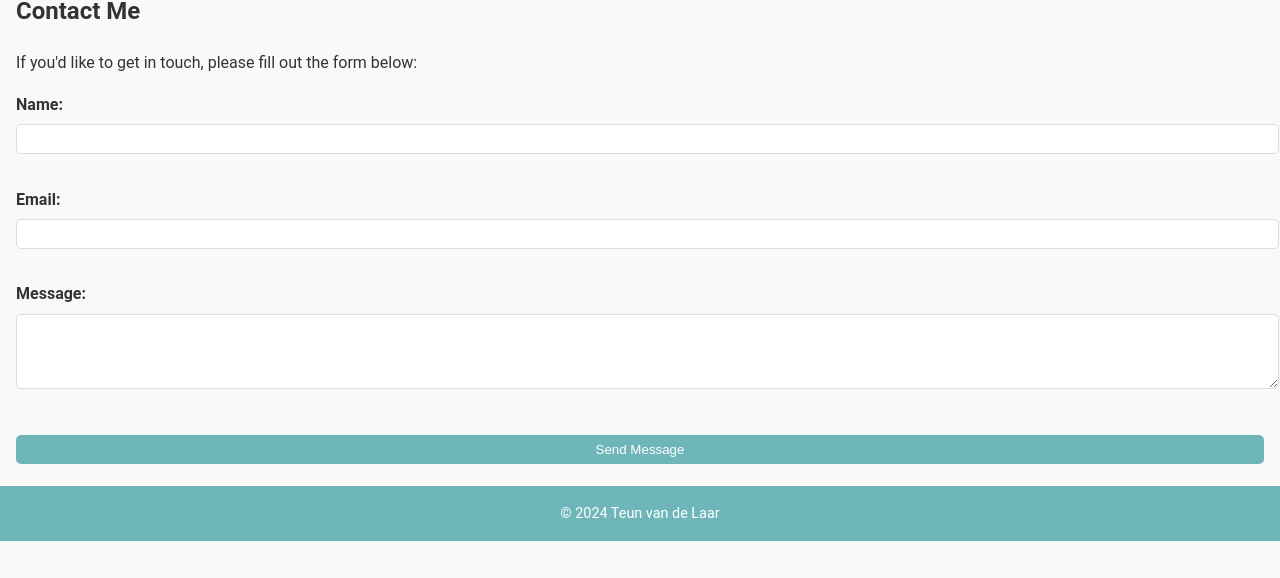
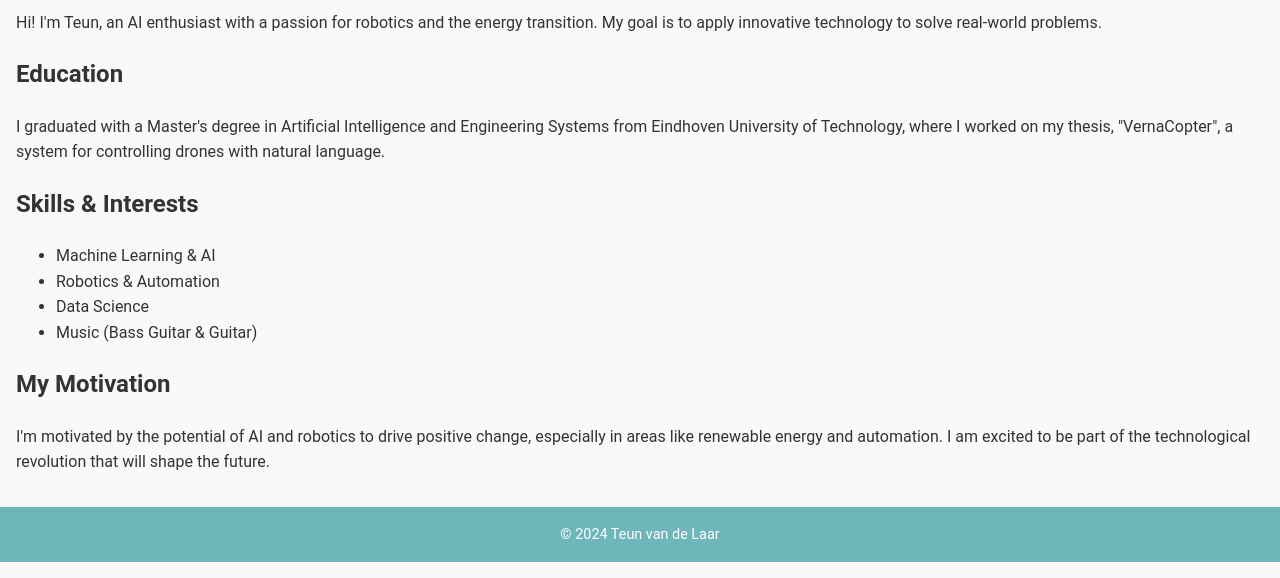
Before and after one commit to TeunvdL/TeunvdL.github.io, a plain HTML site: page contact.html in a window 1280 px wide. Shown: the part 222-800 px from the top of the page. Drawn offline with Linux system fonts and the light colour scheme.

Commit message:
Update home and about

```diff
--- a/contact.html
+++ b/contact.html
@@ -3,13 +3,12 @@
 <head>
     <meta charset="UTF-8">
     <meta name="viewport" content="width=device-width, initial-scale=1.0">
-    <title>Contact - Teun van de Laar</title>
+    <title>About Me - Teun van de Laar</title>
     <link rel="stylesheet" href="styles.css">
 </head>
 <body>
     <header>
         <h1>Teun van de Laar</h1>
-        <p>AI Engineer | Robotics Enthusiast | Musician</p>
         <nav>
             <ul>
                 <li><a href="index.html">Home</a></li>
@@ -19,24 +18,35 @@
             </ul>
         </nav>
     </header>
+
+    <!-- About Content -->
     <main>
-        <section id="contact">
-            <h2>Contact Me</h2>
-            <p>If you'd like to get in touch, please fill out the form below:</p>
-            <form action="mailto:your-email@example.com" method="post" enctype="text/plain">
-                <label for="name">Name:</label><br>
-                <input type="text" id="name" name="name" required><br><br>
+        <section id="intro">
+            <h2>About Me</h2>
+            <p>Hi! I'm Teun, an AI enthusiast with a passion for robotics and the energy transition. My goal is to apply innovative technology to solve real-world problems.</p>
+        </section>
 
-                <label for="email">Email:</label><br>
-                <input type="email" id="email" name="email" required><br><br>
+        <section id="education">
+            <h2>Education</h2>
+            <p>I graduated with a Master's degree in Artificial Intelligence and Engineering Systems from Eindhoven University of Technology, where I worked on my thesis, "VernaCopter", a system for controlling drones with natural language.</p>
+        </section>
 
-                <label for="message">Message:</label><br>
-                <textarea id="message" name="message" rows="4" required></textarea><br><br>
+        <section id="skills">
+            <h2>Skills & Interests</h2>
+            <ul>
+                <li>Machine Learning & AI</li>
+                <li>Robotics & Automation</li>
+                <li>Data Science</li>
+                <li>Music (Bass Guitar & Guitar)</li>
+            </ul>
+        </section>
 
-                <input type="submit" value="Send Message">
-            </form>
+        <section id="motivation">
+            <h2>My Motivation</h2>
+            <p>I'm motivated by the potential of AI and robotics to drive positive change, especially in areas like renewable energy and automation. I am excited to be part of the technological revolution that will shape the future.</p>
         </section>
     </main>
+
     <footer>
         <p>&copy; 2024 Teun van de Laar</p>
     </footer>
```
Also changed, not shown: index.html (+10 -7 lines).
